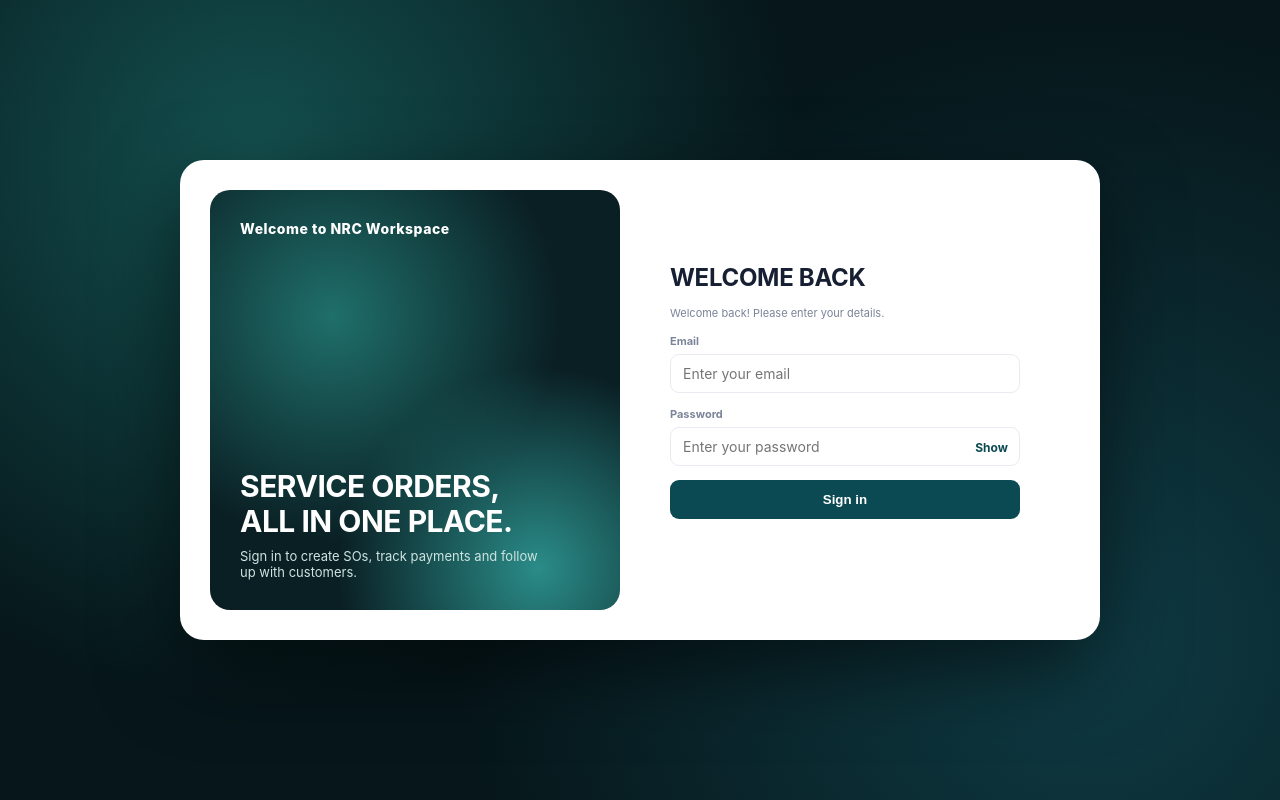
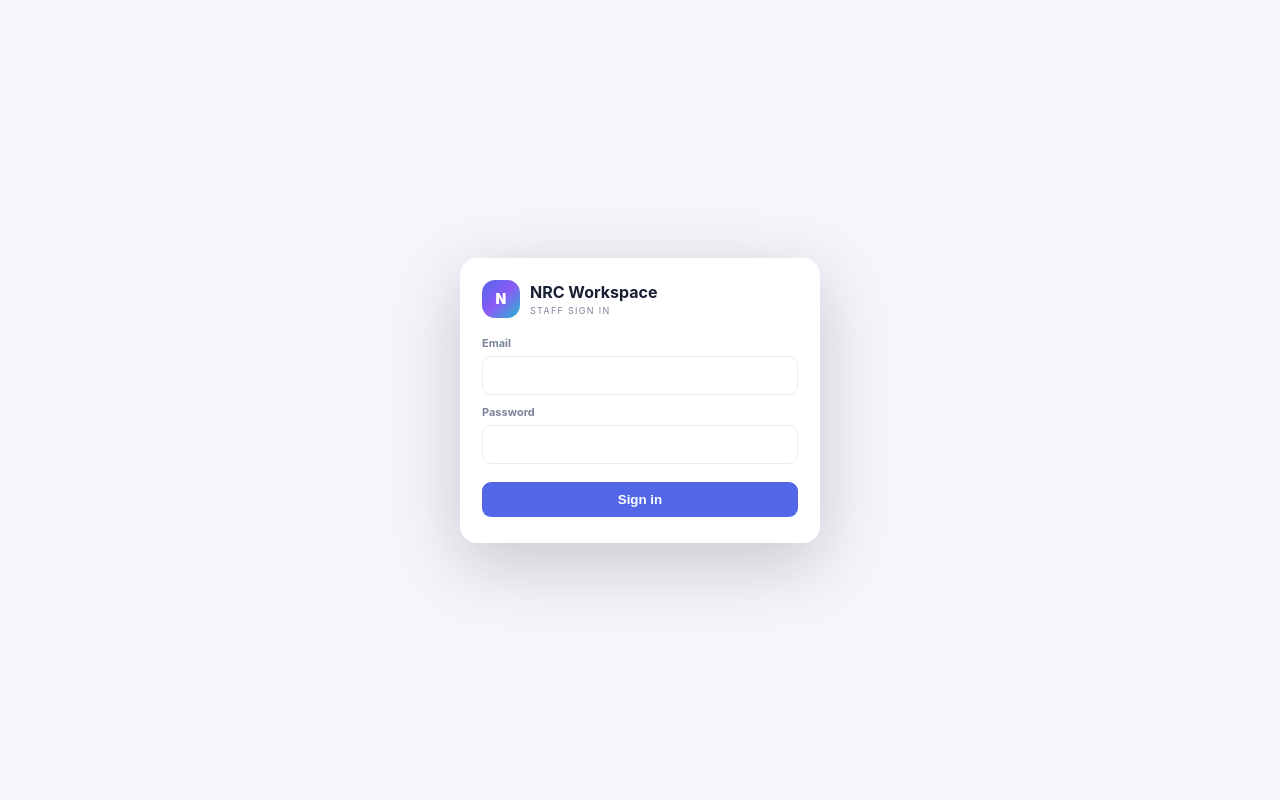
Before and after one commit to nrcchin-LevisR/Nrc-testbill, a plain HTML site: page index.html in a window 1280 px wide. Drawn offline with nearby package versions, Linux system fonts and the light colour scheme.

Commit message:
Update index.html

```diff
--- a/index.html
+++ b/index.html
@@ -6,17 +6,11 @@
 @media(max-width:900px){.side{width:205px}main{padding:20px}.grid{grid-template-columns:repeat(2,1fr)}.sectiongrid{grid-template-columns:1fr}}
 @media(max-width:620px){.app{display:block}.side{width:100%;padding:12px;border:0;border-bottom:1px solid var(--line)}.brand{padding-bottom:10px}.nav{display:flex;overflow:auto;gap:4px}.label,.profile{display:none}.nav button{white-space:nowrap;width:auto;padding:9px}.nav button span{display:none}main{padding:17px 12px}.grid{gap:8px}.card{padding:13px}.statnum{font-size:21px}.perfgrid{grid-template-columns:repeat(2,1fr)}.sectiongrid{gap:10px}.welcome h1{font-size:21px}.tablecard{overflow:auto}.formgrid{grid-template-columns:1fr}.field.full{grid-column:auto}}
 
-#login{position:fixed;inset:0;z-index:9;align-items:center;justify-content:center;padding:30px;background:radial-gradient(circle at 20% 20%,#14504f,transparent 45%),radial-gradient(circle at 85% 80%,#0f3b44,transparent 50%),#06161a}
-.lcard{display:flex;width:min(920px,100%);min-height:480px;background:#fff;border-radius:24px;padding:30px;box-shadow:0 30px 80px #0008}
-.lleft{flex:1;border-radius:20px;padding:30px;display:flex;flex-direction:column;justify-content:space-between;color:#fff;background:radial-gradient(circle at 30% 30%,#1f6f6a 0,transparent 55%),radial-gradient(circle at 80% 90%,#2a8c88 0,transparent 40%),#0a1f24}
-.llogo{font-weight:800;letter-spacing:.5px}.ltxt h2{font-size:30px;line-height:1.15;margin:0 0 10px;letter-spacing:-.5px}.ltxt p{margin:0;font-size:13px;color:#cde4e2;max-width:300px}
-.lright{flex:1;display:flex;flex-direction:column;justify-content:center;padding:30px 50px;gap:14px}.lright h1{margin:0;font-size:24px;letter-spacing:-.3px}.pw{position:relative}.pw input{width:100%;padding-right:56px}.pw span{position:absolute;right:12px;top:50%;transform:translateY(-50%);font-size:12px;color:#0b4a52;cursor:pointer;font-weight:700}.lbtn{background:#0b4a52;padding:12px}
-@media(max-width:700px){.lleft{display:none}.lright{padding:24px 18px}}
 .hide{display:none!important}#printArea{display:none}.ph{display:flex;justify-content:space-between;border-bottom:2px solid #000;margin-bottom:14px;padding-bottom:10px}.ph h1{margin:0 0 4px;font-size:20px}.pt{border:1px solid #999;margin:10px 0}.pt th,.pt td{border:1px solid #999;padding:6px 8px;color:#000;background:#fff;font-size:12px;white-space:normal}.itr{display:grid;grid-template-columns:3fr 1fr 1.3fr auto;gap:6px;margin-bottom:6px}
 @media print{body>:not(#printArea){display:none!important}#printArea{display:block;padding:20px;color:#000;font:13px sans-serif}}
 </style></head><body>
-<div id="login" style="display:flex"><div class="lcard"><div class="lleft"><div class="llogo">Welcome to NRC Workspace</div><div class="ltxt"><h2>SERVICE ORDERS,<br>ALL IN ONE PLACE.</h2><p>Sign in to create SOs, track payments and follow up with customers.</p></div></div><form id="lf" class="lright"><h1>WELCOME BACK</h1><p class="sub" style="margin:0">Welcome back! Please enter your details.</p><div class="field"><label>Email</label><input name="e" type="email" placeholder="Enter your email" required></div><div class="field"><label>Password</label><div class="pw"><input name="p" type="password" placeholder="Enter your password" required><span onclick="const i=this.previousElementSibling;i.type=i.type==='password'?'text':'password';this.textContent=i.type==='password'?'Show':'Hide'">Show</span></div></div><button class="btn lbtn">Sign in</button><div id="lerr" class="sub" style="color:#bb4545"></div></form></div></div>
-<div class="app hide" id="app"><aside class="side"><div class="brand"><div class="logo">N</div><div><b>NRC Workspace</b><small>SERVICE ORDERS</small></div></div><nav class="nav">
+<div id="login" class="modalbg" style="display:flex;background:#f4f6fb"><form class="modal" id="lf" style="width:360px"><div class="brand" style="padding:0 0 18px"><div class="logo">N</div><div><b>NRC Workspace</b><small>STAFF SIGN IN</small></div></div><div class="field"><label>Email</label><input name="e" type="email" required></div><div class="field" style="margin-top:10px"><label>Password</label><input name="p" type="password" required></div><div class="actions"><button class="btn" style="width:100%">Sign in</button></div><div id="lerr" class="sub" style="color:#bb4545"></div></form></div>
+<div class="app hide" id="app"><aside class="side"><div class="brand"><div class="logo">N</div><div><b>Welcome to NRC Workspace</b><small>SERVICE ORDERS</small></div></div><nav class="nav">
 <button data-p="dashboard" onclick="nav('dashboard')">Dashboard</button><button data-p="so" onclick="nav('so')">SO Records</button><button data-p="customers" onclick="nav('customers')">Customers</button><div class="label">ADMIN</div><button class="a" data-p="archive" onclick="nav('archive')">Archive</button><button class="a" data-p="activity" onclick="nav('activity')">Activity History</button><button class="a" data-p="users" onclick="nav('users')">Users</button></nav>
 <div class="profile"><div class="avatar">●</div><div><b id="who"></b><small class="muted" style="display:block" id="role"></small><a class="link" onclick="sb.auth.signOut().then(boot)">Sign out</a></div></div></aside><main><div id="view"></div></main></div>
 <div class="modalbg" id="modal"><div class="modal"><div class="modalhead"><h2 id="mt"></h2><button class="x" onclick="cm()">✕</button></div><div id="mc"></div></div></div>
```
